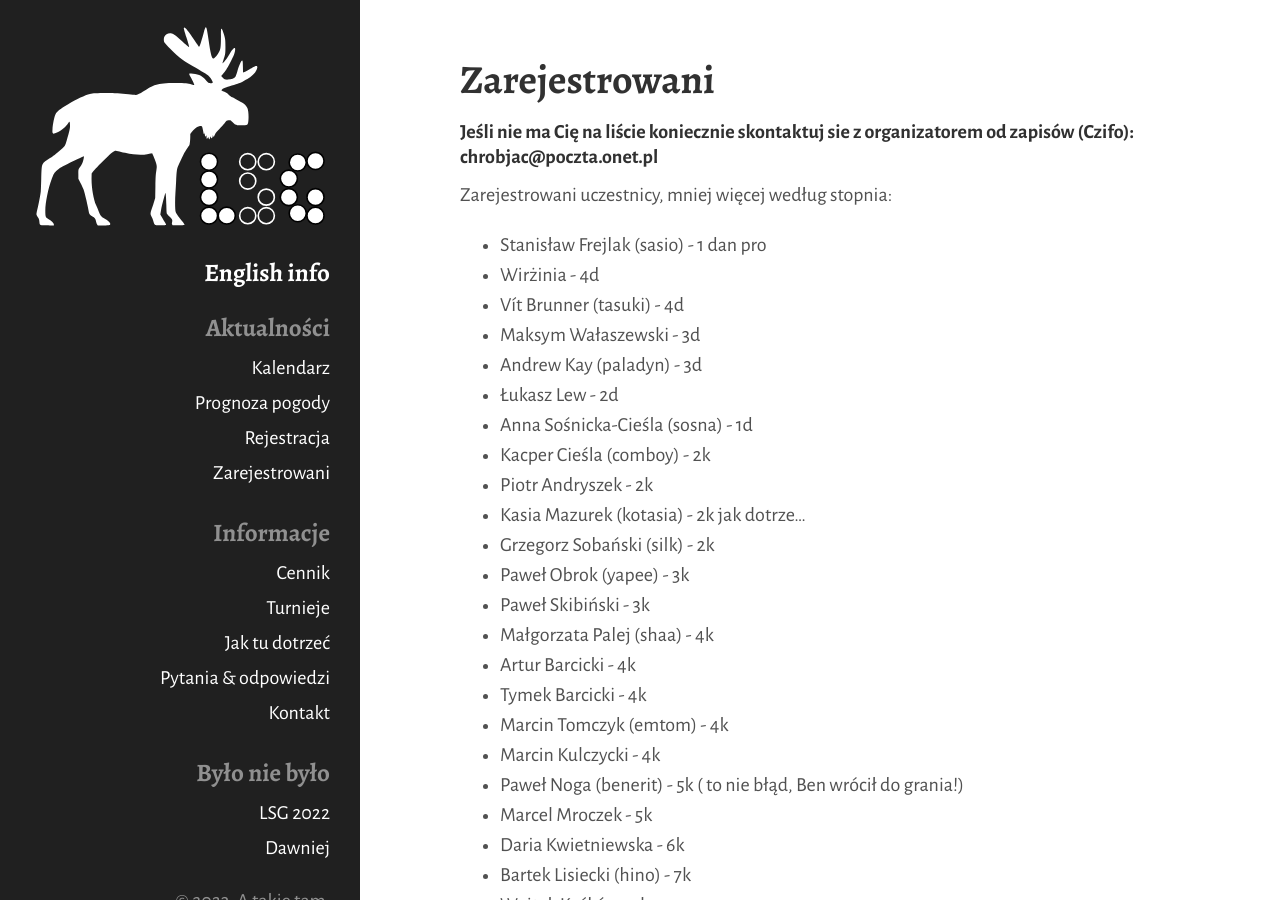
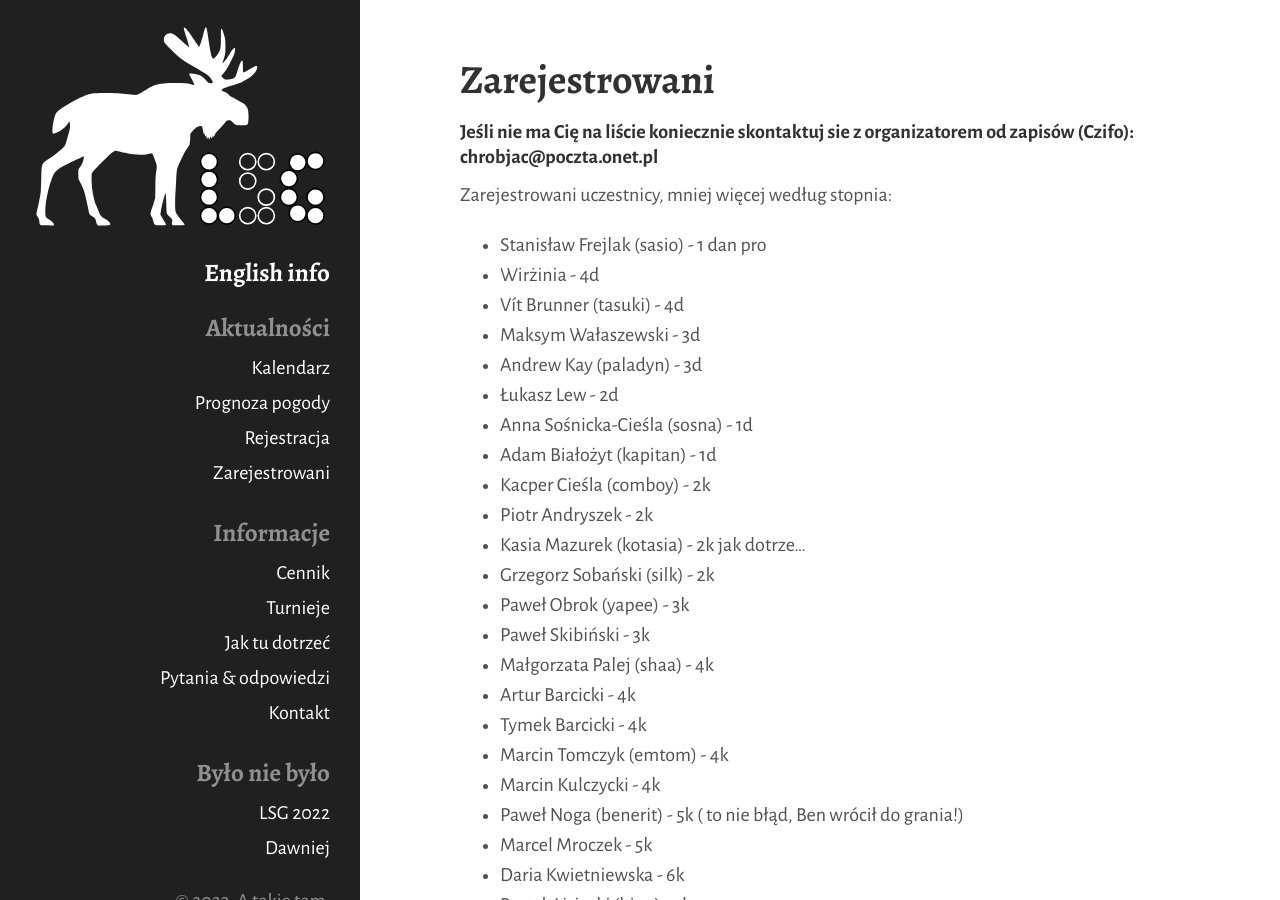
Before and after one commit to tasuki/lsg, a Jekyll site: the page built from zarejestrowani.md, in a window 1280 px wide and 900 px high. Built offline with Jekyll 4.4.1, drawn with Linux system fonts in a browser that asks for light colours.

Commit message:
Update zarejestrowani.md

```diff
--- a/zarejestrowani.md
+++ b/zarejestrowani.md
@@ -16,6 +16,7 @@ Zarejestrowani uczestnicy, mniej więcej według stopnia:
 - Andrew Kay (paladyn) - 3d
 - Łukasz Lew - 2d
 - Anna Sośnicka-Cieśla (sosna) - 1d
+- Adam Białożyt (kapitan) - 1d
 - Kacper Cieśla (comboy) - 2k
 - Piotr Andryszek - 2k
 - Kasia Mazurek (kotasia) - 2k jak dotrze...
```
